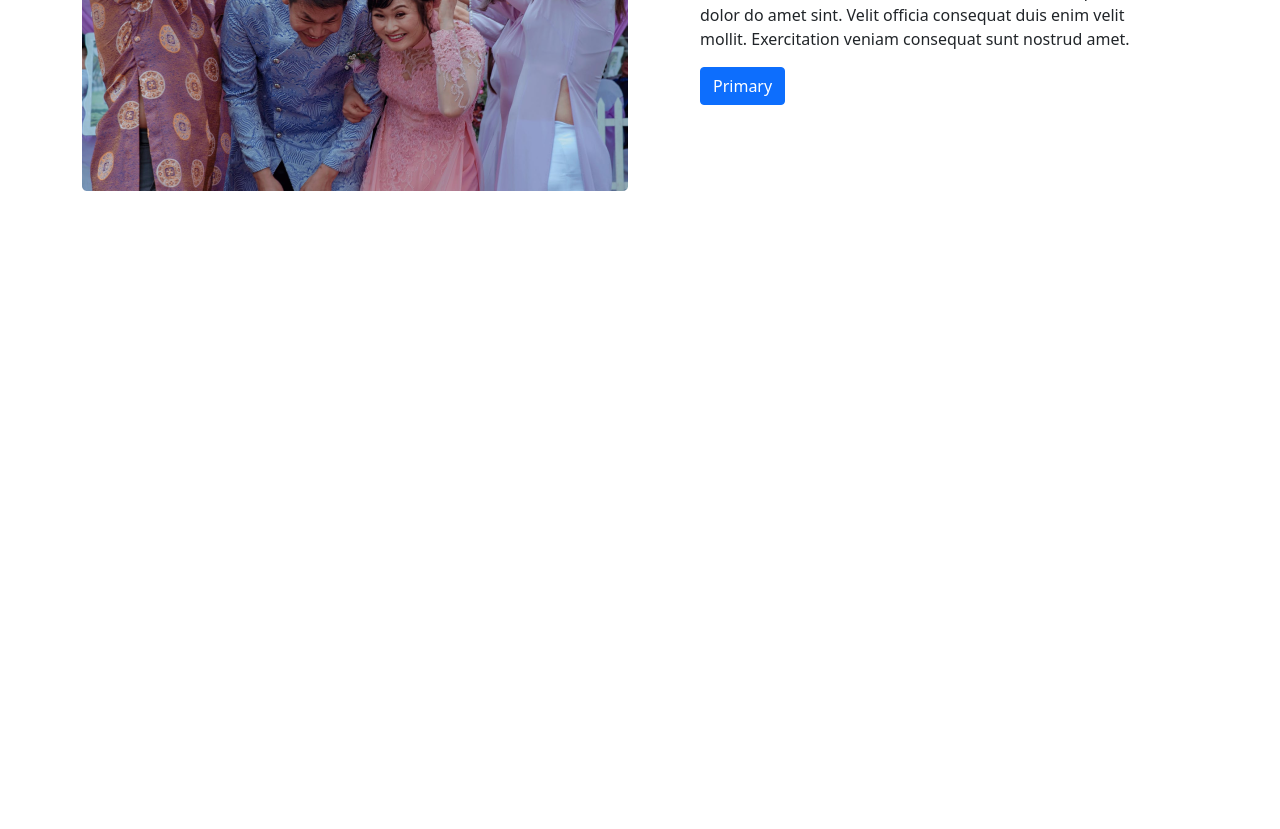
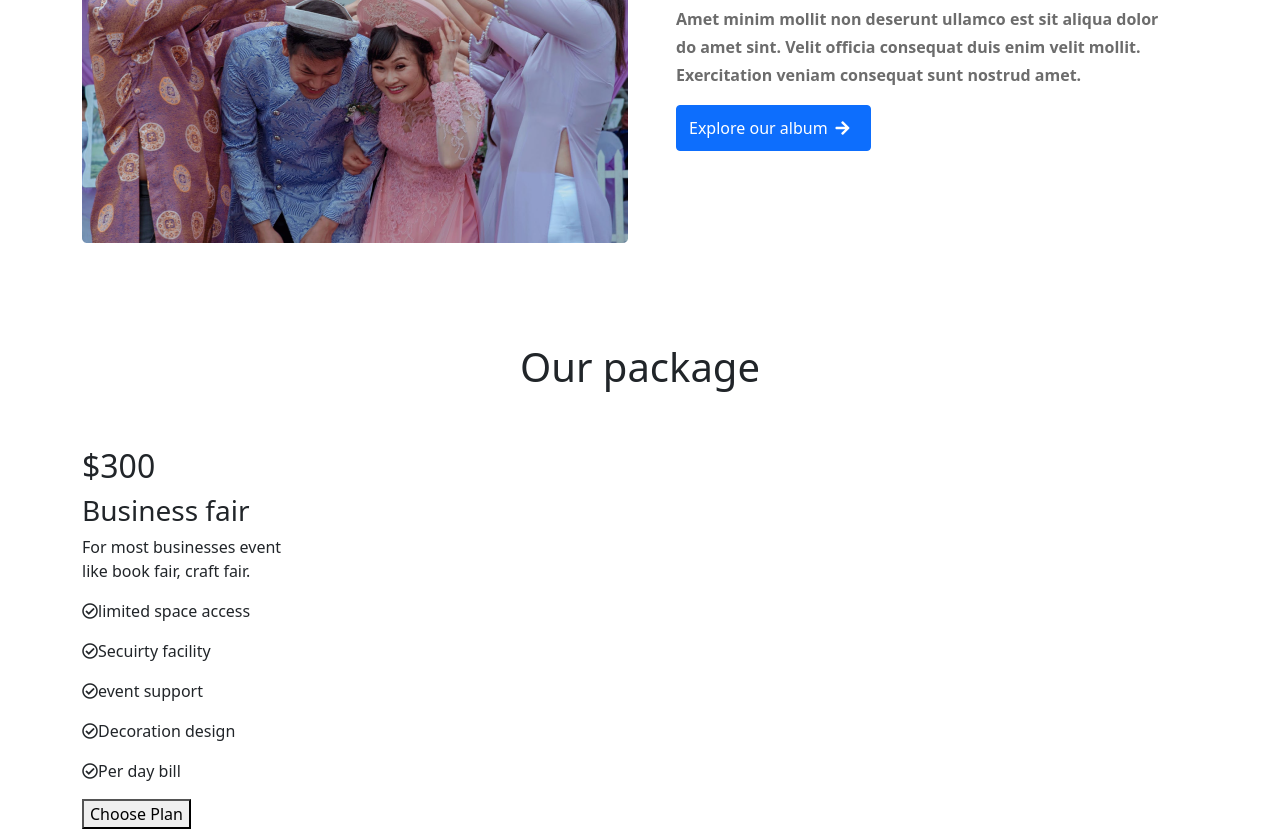
Before and after one commit to Kawser52/rangdhanu-community-center, a plain HTML site: page index.html in a window 1280 px wide. Shown: the part 812-1641 px from the top of the page. Before the commit the page ends 1003 px from the top, so only its background shows below. Drawn offline with nearby package versions, Linux system fonts and the light colour scheme.

Commit message:
wedding section complete

```diff
--- a/css/style.css
+++ b/css/style.css
@@ -33,3 +33,18 @@ body{
     color: #3f87f5 !important;
     font-weight: 600;
 }
+.wedding{
+    padding: 100px 0px;
+}
+.about-us h1{
+    font-size: 38px;
+    font-weight: 700;
+}
+.about-us p{
+   color: #6C6C6C ;
+   font-weight: 700;
+   line-height: 28px;
+}
+.section-tile{
+
+}
--- a/index.html
+++ b/index.html
@@ -7,6 +7,7 @@
     <title>Convertion assignment</title>
     <link rel="stylesheet" href="css/style.css">
     <link href="https://cdn.jsdelivr.net/npm/bootstrap@5.0.2/dist/css/bootstrap.min.css" rel="stylesheet" integrity="sha384-EVSTQN3/azprG1Anm3QDgpJLIm9Nao0Yz1ztcQTwFspd3yD65VohhpuuCOmLASjC" crossorigin="anonymous">
+    <link rel="stylesheet" href="https://pro.fontawesome.com/releases/v5.10.0/css/all.css" integrity="sha384-AYmEC3Yw5cVb3ZcuHtOA93w35dYTsvhLPVnYs9eStHfGJvOvKxVfELGroGkvsg+p" crossorigin="anonymous"/>
 
 </head>
 <body>
@@ -101,22 +102,46 @@
         </div>
     </div>
 
-    <div class="container mt-5">
+    <div class="wedding">
+    <div class="container">
       <div class="row">
         <div class="col-lg-6">
            <img src="img/wedding.png" alt="">
         </div>
         <div class="col-lg-6">
-          <div class="about-us p-5">
+          <div class="about-us p-4 mt-5">
             <h1>Every moment is Precious </h1>
             <p>Amet minim mollit non deserunt ullamco est sit aliqua dolor do amet sint. Velit officia consequat duis enim velit mollit. Exercitation veniam consequat sunt nostrud amet.</p>
-            <button type="button" class="btn btn-primary">Primary</button>
+            <button type="button" class="btn btn-primary">Explore our album<i class="fas fa-arrow-right p-2"></i></button>
           </div>
         </div>
 
       </div>
     </div>
-
+  </div>
+<div class="package">
+  <div class="container">
+    <div class="section-tile">
+      <h1 class="text-center">Our package</h1>
+   </div>
+    <div class="row pt-5">
+        <div class="col-lg-3">
+          <div class="package-content">
+              <h2>$300</h2>
+              <h3>Business fair</h3>
+              <p>For most businesses event <br>
+                like book fair, craft fair.</p>
+                <p><i class="far fa-check-circle"></i>limited space access</p>
+                <p><i class="far fa-check-circle"></i>Secuirty facility</p>
+                <p><i class="far fa-check-circle"></i>event support</p>
+                <p><i class="far fa-check-circle"></i>Decoration design</p>
+                <p><i class="far fa-check-circle"></i>Per day bill</p>
+                <button>Choose Plan</button>
+          </div>
+      </div>
+     </div>
+  </div>
+</div>
 
     <script src="https://cdn.jsdelivr.net/npm/bootstrap@5.0.2/dist/js/bootstrap.bundle.min.js" integrity="sha384-MrcW6ZMFYlzcLA8Nl+NtUVF0sA7MsXsP1UyJoMp4YLEuNSfAP+JcXn/tWtIaxVXM" crossorigin="anonymous"></script>
 </body>
```
Also changed, not shown: 2 other files.
